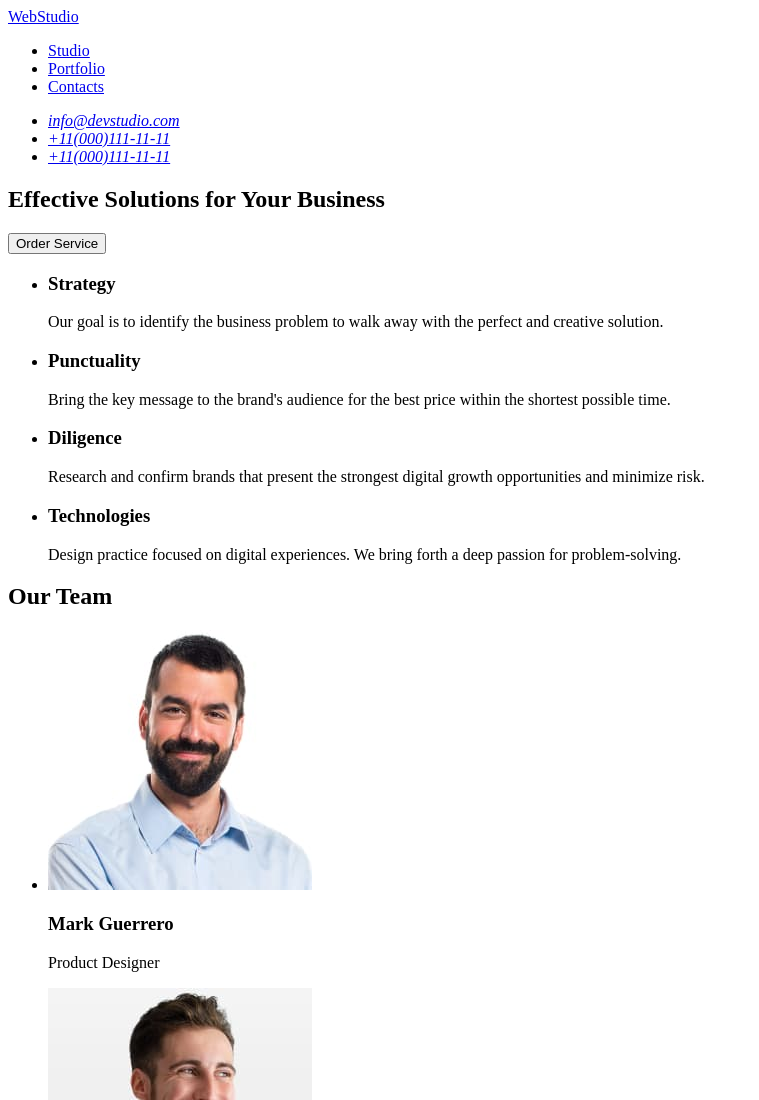
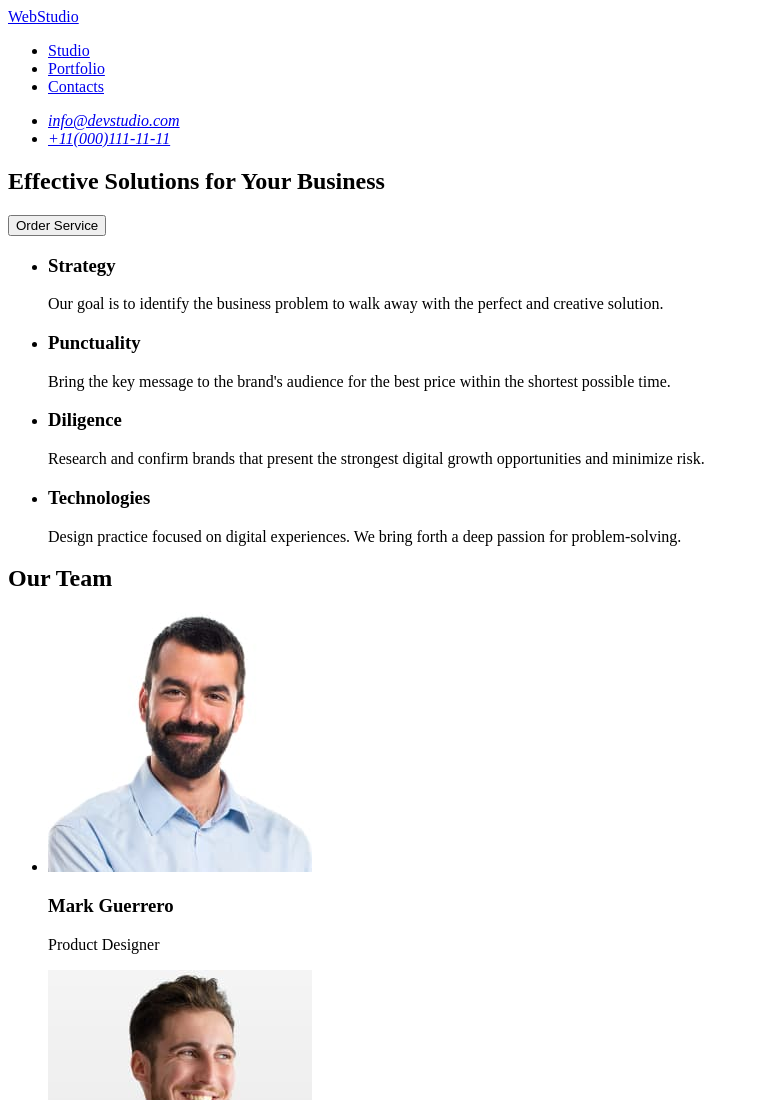
Before and after one commit to vasilmasko737/goit-markup-hw-01, a plain HTML site: page index.html in a window 1280 px wide. Shown: the top 1100 px of the page, without its empty margins (0-759 px from the left). Drawn offline with Linux system fonts and the light colour scheme.

```diff
--- a/index.html
+++ b/index.html
@@ -19,8 +19,7 @@
         <ul>
           <li><a href="mailto:info@devstudio.com">info@devstudio.com</a></li>
           <li><a href="tel:+110001111111">+11(000)111-11-11</a></li>
-          <li><a href="tel:+110001111111">+11(000)111-11-11</a></li>
-        </ul>
+          <ul/>
       </address>
     </header>
     <main>
```
